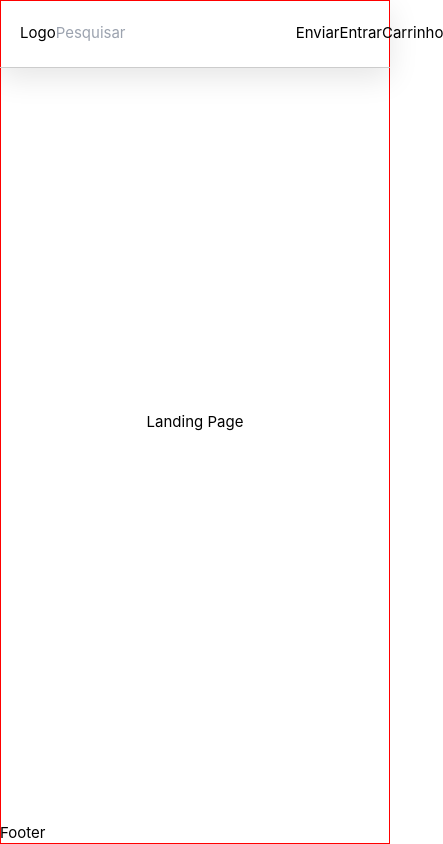
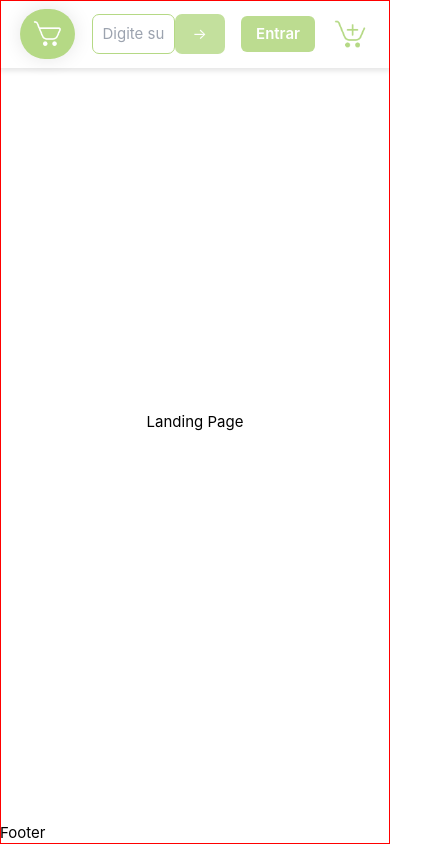
Before and after one commit to nicosikmoraes/superVUE, a Vue app: page / in a window 390 px wide. Shown: the whole page, 443 px wide, since content can reach past the window. Built offline with nearby package versions, Linux system fonts and the light colour scheme.

Commit message:
navbar done / responsive okay.

```diff
--- a/src/App.vue
+++ b/src/App.vue
@@ -13,7 +13,7 @@
 </template>
 
 <script setup>
-import Navbar from '@/components/app/navbar.vue'
+import Navbar from '@/components/app/navbar/navbar.vue'
 import Footer from '@/components/app/footer.vue'
 </script>
 
--- a/src/components/app/navbar.vue
+++ /dev/null
@@ -1,43 +0,0 @@
-<template>
-  <div class="container_navbar">
-    <div class="logo">Logo</div>
-
-    <div class="input_search">
-      <!-- Colocar isso aqui em outro componente -->
-      <input type="text" placeholder="Pesquisar" />
-      <button class="send_btn">Enviar</button>
-    </div>
-
-    <div class="options">
-      <!-- Colocar isso aqui em outro componente -->
-      <div class="login_btn">Entrar</div>
-      <div class="cart_btn">Carrinho</div>
-    </div>
-  </div>
-</template>
-
-<script setup></script>
-
-<style scoped>
-/* Estilos Container */
-.container_navbar {
-  width: 100%;
-  display: flex;
-  align-items: center;
-  justify-content: space-between;
-  padding: 0px 20px;
-  height: 8vh;
-  border-bottom: 1px solid #ccc;
-  box-shadow: 0 10px 30px rgba(0, 0, 0, 0.1);
-}
-
-.input_search {
-  display: flex;
-  align-items: center;
-  justify-content: center;
-}
-
-.options {
-  display: flex;
-}
-</style>
--- /dev/null
+++ b/src/components/app/navbar/inputComponent.vue
@@ -0,0 +1,49 @@
+<template>
+<div class="input_search">
+    <input class="inp"  type="text" placeholder="Digite sua pesquisa...">
+    <button class="btn" type="button">&#8594;</button>
+</div>
+</template>
+
+<script setup></script>
+
+<style scoped>
+
+/* Input Container */
+.input_search {
+  display: flex;
+  align-items: center;
+  justify-content: center;
+  width: 100%;
+}
+
+/* Button */
+.btn {
+    background-color: #b5d985;
+    color: white;
+    border-radius: 7px;
+    height: 40px;
+    width: 50px;
+    opacity: 0.8;
+    cursor: pointer;
+}
+
+.btn:hover {
+    opacity: 1;
+}
+
+/* Input */
+.inp {
+    border: 1px solid #b5d985;
+    padding: 4px 10px;
+    border-radius: 7px;
+    width: 50%;
+    height: 40px;
+}
+
+.inp:focus {
+    border: 2px solid #b5d985;
+    outline: none;
+    box-shadow: none;
+}
+</style>
--- /dev/null
+++ b/src/components/app/navbar/navbar.vue
@@ -0,0 +1,71 @@
+<template>
+  <div class="container_navbar">
+    <div class="container_logo">
+        <div class="logo">
+          <img id="img_logo" src="/src/assets/images/cart.png">
+        </div>
+
+           <h1 id="title_logo">SuperVUE</h1>
+    </div>
+
+    <InputComponent />
+
+    <OptionsComponent />
+  </div>
+</template>
+
+<script setup>
+import InputComponent from './inputComponent.vue';
+import OptionsComponent from './optionsComponent.vue';
+
+</script>
+
+<style scoped>
+/* Estilos Container */
+.container_navbar {
+  width: 100%;
+  display: flex;
+  align-items: center;
+  justify-content: space-between;
+  padding: 0px 20px;
+  height: 8vh;
+  box-shadow: 0 3px 5px rgba(0, 0, 0, 0.1);
+}
+
+.container_logo {
+  display: flex;
+  flex-direction: row;
+  gap: 20px;
+  align-items: center;
+}
+
+/* Estilos Logo */
+.logo {
+ height: 50px;
+ width: 55px;
+ display: flex;
+ justify-content: center;
+ align-items: center;
+ border-radius: 100px;
+ background-color: #b5d985;
+ box-shadow: 0 0 20px rgba(0, 0, 0, 0.1);
+}
+
+#img_logo {
+  height: 37px;
+}
+
+#title_logo {
+  color: #b5d985;
+  font-size: clamp(16px, 20px, 24px);
+  font-weight: 700;
+}
+
+/* Responsividade Title */
+@media (max-width: 600px) {
+  #title_logo {
+    display: none;
+  }
+}
+
+</style>
--- /dev/null
+++ b/src/components/app/navbar/optionsComponent.vue
@@ -0,0 +1,50 @@
+<template>
+    <div class="options_container">
+        <div class="login_btn">Entrar</div>
+        <div class="cart_btn">
+            <img id="img_cart" src="/src/assets/images/cart-plus.png">
+        </div>
+    </div>
+</template>
+
+<script setup></script>
+
+<style scoped>
+/* Container */
+.options_container {
+  display: flex;
+  align-items: center;
+  gap: 15px;
+}
+
+/* Button */
+.login_btn {
+    background-color: #b5d985;
+    color: white;
+    font-weight: 600;
+    padding: 7px 15px;
+    border-radius: 6px;
+    opacity: 0.9;
+    cursor: pointer;
+}
+
+.login_btn:hover {
+    opacity: 1;
+    transform: scale(1.05);
+}
+
+/* Carrinho */
+.cart_btn {
+    min-width: 40px;
+}
+
+#img_cart {
+    width: 65px;
+    cursor: pointer;
+}
+
+#img_cart:hover {
+    transform: scale(1.1);
+}
+
+</style>
```
Also changed, not shown: src/assets/images/cart-plus.png (added), src/assets/images/cart.png (added).
